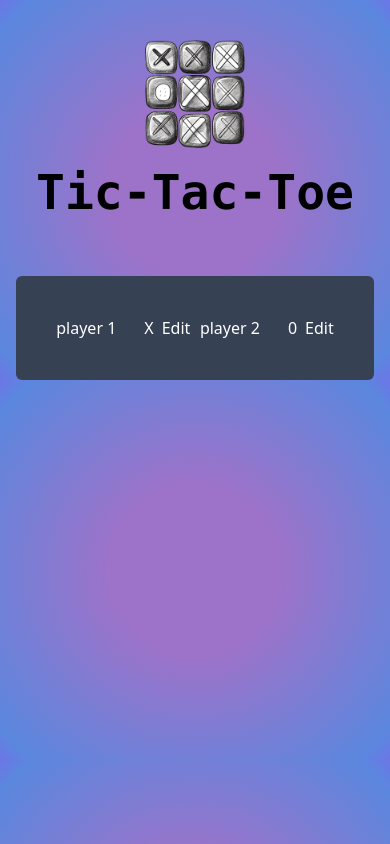
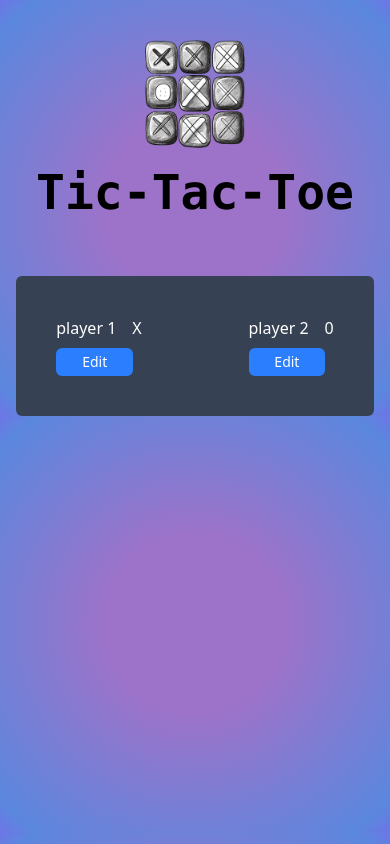
Before and after one commit to sahilstha123/udemy-react-practices, a React (Vite) app in the folder Tic-Tac-Toe/: page / in a window 390 px wide. Built offline with nearby package versions, Linux system fonts and the light colour scheme.

Commit message:
making it responsive

```diff
--- a/Tic-Tac-Toe/src/components/Player.jsx
+++ b/Tic-Tac-Toe/src/components/Player.jsx
@@ -1,16 +1,35 @@
-import React from "react";
+import React, { useState } from "react";
 
-const Player = ({player, symbol}) => {
+const Player = ({ player, symbol }) => {
+  const [isEditing, setisEditing] = useState(false);
+
+  const handleOnClick = () => {
+    setisEditing(true);
+  };
+
   return (
-    <>
-      <li className="flex gap-2">
-        <span className="flex gap-7">
+    <li className="flex flex-col sm:flex-row gap-2 items-start sm:items-center">
+      <span className="flex gap-4 flex-wrap items-center">
+        {isEditing ? (
+          <input
+            type="text"
+            placeholder="player name"
+            className="bg-gray-400 px-3 py-1 w-full sm:w-32 max-w-[150px] focus:outline-none rounded-md mr-4"
+          />
+        ) : (
           <span>{player}</span>
-          <span>{symbol}</span>
-        </span>
-        <button>Edit</button>
-      </li>
-    </>
+        )}
+
+        <span className="flex items-center">{symbol}</span>
+      </span>
+
+      <button
+        onClick={handleOnClick}
+        className="bg-blue-500 hover:bg-blue-600 px-3 py-1 rounded-md text-sm w-[90%] sm:w-24"
+      >
+        Edit
+      </button>
+    </li>
   );
 };
 
```
